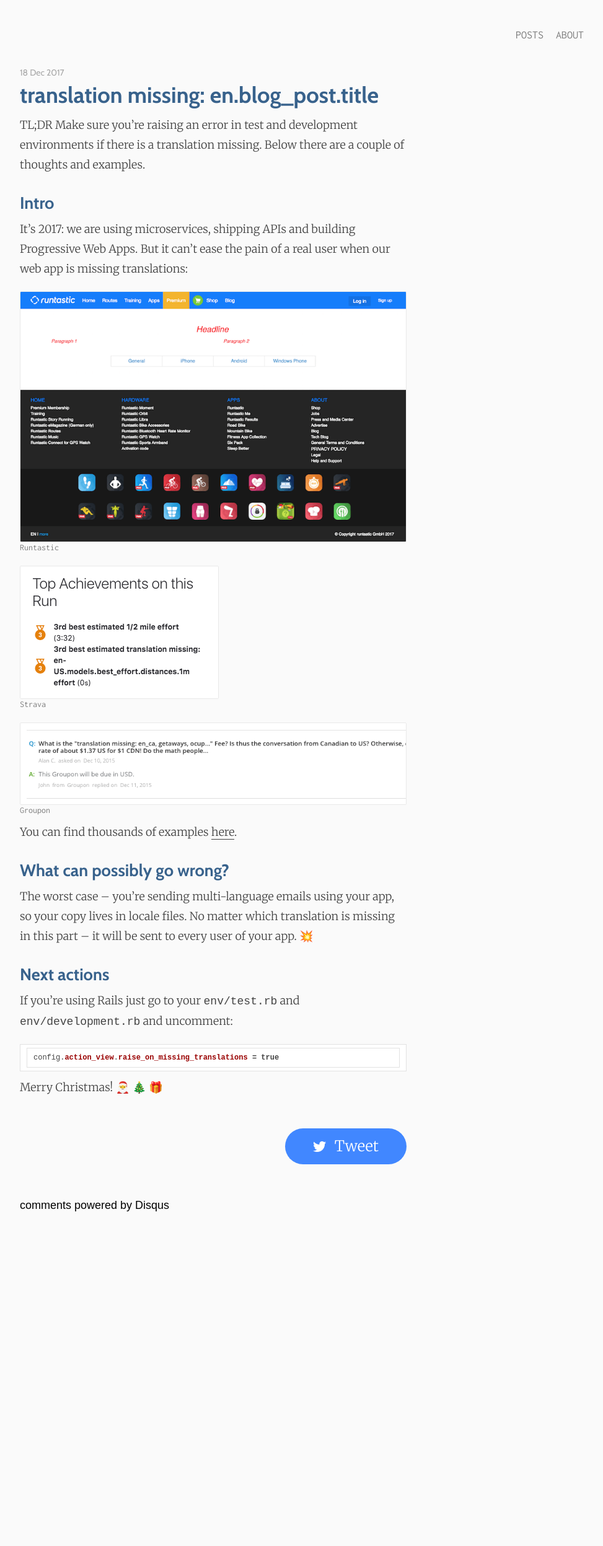
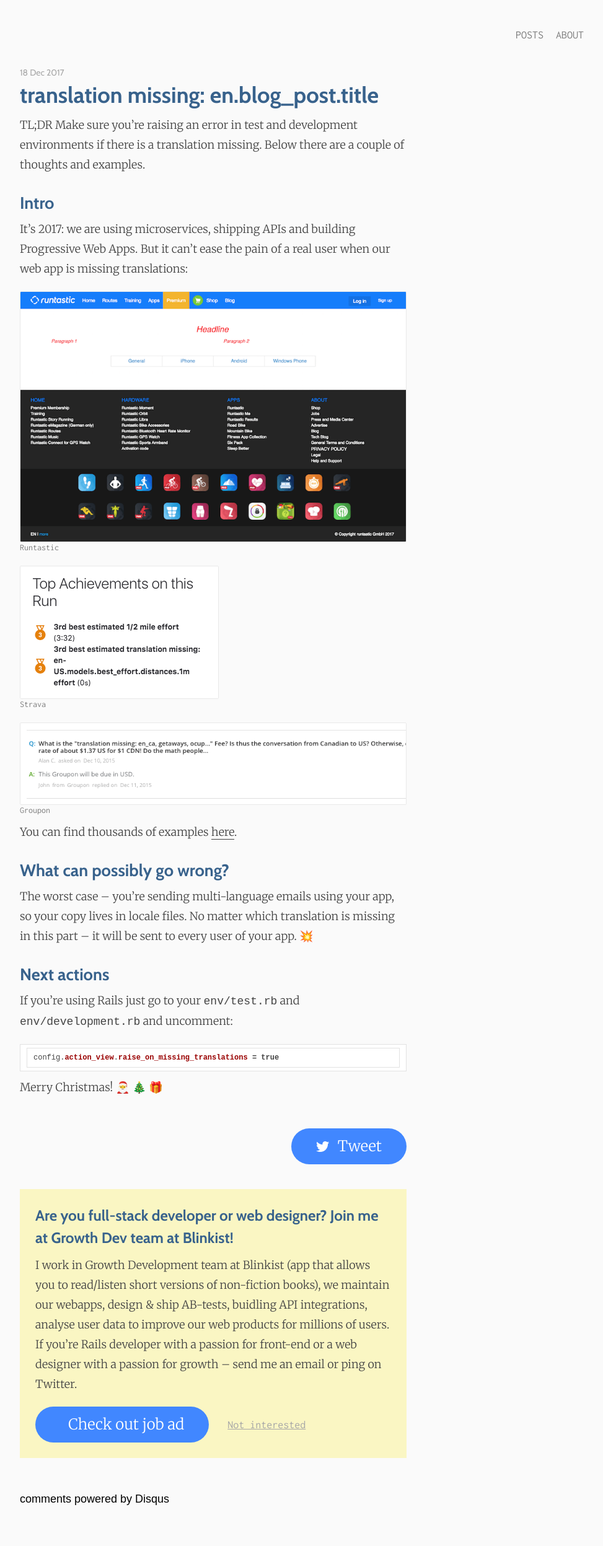
Before and after one commit to makaroni4/img-lint, a Jekyll site: the page built from _posts/2017-12-18-translation-missing-blog-post-title.markdown, in a window 1280 px wide. Shown: the whole page at 62% size, without its empty margins (296-1269 px from the left). Built offline with Jekyll 4.4.1, drawn with Linux system fonts in a browser that asks for light colours; nearby versions of some CDN libraries; emoji names are drawn with the system emoji font; comment, search, counter and statistics services are not loaded; before the commit the page ends 2021 px from its top, so only the background shows below that.

Commit message:
Add job ad to articles

```diff
--- a/_config.yml
+++ b/_config.yml
@@ -6,6 +6,6 @@
 url: http://makaroni4.com
 author:
   name: Anatoli Makarevich
-gems:
+plugins:
   - jekyll-feed
   - jemoji
--- a/_layouts/default.html
+++ b/_layouts/default.html
@@ -17,6 +17,7 @@
     <script type="text/javascript" src="/js/link_decoration.js"></script>
     <script type="text/javascript" src="/js/tweet.js"></script>
     <script type="text/javascript" src="/js/image_popup.js"></script>
+    <script type="text/javascript" src="/js/job_ad.js"></script>
     <script type="text/javascript" src="//cdnjs.cloudflare.com/ajax/libs/jquery-easing/1.3/jquery.easing.min.js"></script>
   </head>
 
--- a/_layouts/post.html
+++ b/_layouts/post.html
@@ -33,6 +33,32 @@
     </div>
   </div>
 
+  <div class="post__job-ad">
+    <div class="job-ad">
+      <div class="job-ad__header">
+        Are you full-stack developer or web designer? Join me at Growth Dev team at Blinkist!
+      </div>
+
+      <div class="job-ad__body">
+        I work in Growth Development team at Blinkist (app that allows you to read/listen short versions of non-fiction books), we maintain our webapps, design & ship AB-tests, buidling API integrations, analyse user data to improve our web products for millions of users. If you’re Rails developer with a passion for front-end or a web designer with a passion for growth – send me an email or ping on Twitter.
+      </div>
+
+      <div class="job-ad__actions">
+        <a class="job-ad__check-out-link tweet" href="https://hire.withgoogle.com/public/jobs/blinkistcom/view/P_AAAAAADAAADBQ6Llo4BRyN">
+          <div class="tweet__container">
+            <div class="tweet__text">
+              Check out job ad
+            </div>
+          </div>
+        </a>
+
+        <a class="job-ad__not-interested-link" href="#">
+          Not interested
+        </a>
+      </div>
+    </div>
+  </div>
+
   <div class="post__comments">
     <div id="disqus_thread"></div>
   </div>
--- a/_sass/_colors.scss
+++ b/_sass/_colors.scss
@@ -6,3 +6,4 @@
 $dark-blue: #38628C;
 $shiny-blue: #4488FC;
 $black: #0E0E0E;
+$yellow: rgba(248, 231, 28, 0.25);
--- a/css/head.scss
+++ b/css/head.scss
@@ -150,6 +150,24 @@
     }
   }
 
+  &__job-ad {
+    display: none;
+    margin-top: 40px;
+
+    &--active {
+      display: block;
+
+      -moz-transition: opacity 1s linear;
+      -o-transition: opacity 1s linear;
+      -webkit-transition: opacity 1s linear;
+      transition: opacity 1s linear;
+    }
+
+    &--fade-out {
+      opacity: 0;
+    }
+  }
+
   &__credits {
     margin-top: 50px;
   }
@@ -183,7 +201,6 @@
   text-decoration: none;
 
   list-style: none;
-
 
   &--active {
     padding-bottom: 4px;
@@ -226,11 +243,13 @@
 
 .tweet {
   display: inline-block;
-  padding: 17px 45px;
+  padding: 17px 40px;
 
-  border-radius: 29px;
+  border-radius: 40px;
 
   background-color: #4187FF;
+
+  text-align: center;
 
   &__container {
     display: flex;
@@ -320,6 +339,51 @@
   }
 }
 
+.job-ad {
+  padding: 25px;
+
+  background-color: $yellow;
+
+  &__header {
+    font-family: 'Cabin', sans-serif;
+    font-weight: 700;
+    font-size: 24px;
+    line-height: 36px;
+    color: $dark-blue;
+  }
+
+  &__body {
+    margin-top: 10px;
+
+    font-family: 'Merriweather', serif;
+    font-weight: 300;
+    font-size: 18px;
+    line-height: 32px;
+    color: $copy-black;
+  }
+
+  &__actions {
+    display: flex;
+    align-items: center;
+    margin-top: 20px;
+  }
+
+  &__not-interested-link {
+    display: inline-block;
+    margin-left: 30px;
+
+    font-family: 'Inconsolata', monospace;
+    font-size: 18px;
+    line-height: 18px;
+    color: $darker-grey;
+    text-decoration: underline;
+
+    &:hover {
+      color: $darkest-grey;
+    }
+  }
+}
+
 @include media("<=tablet") {
   .two-images {
     margin-top: 10px;
@@ -380,4 +444,15 @@
   img {
     width: 100%;
   }
+
+  .job-ad {
+    &__actions {
+      flex-direction: column;
+    }
+
+    &__not-interested-link {
+      margin-left: 0;
+      margin-top: 20px;
+    }
+  }
 }
--- /dev/null
+++ b/js/job_ad.js
@@ -0,0 +1,43 @@
+$(function() {
+  var $jobAd = $(".post__job-ad");
+
+  var createCookie = function(name, value, days) {
+    var expires = "";
+    if (days) {
+        var date = new Date();
+        date.setTime(date.getTime() + (days*24*60*60*1000));
+        expires = "; expires=" + date.toUTCString();
+    }
+    document.cookie = name + "=" + value + expires + "; path=/";
+  }
+
+  var readCookie = function(name) {
+    var nameEQ = name + "=";
+    var ca = document.cookie.split(';');
+    for(var i=0;i < ca.length;i++) {
+        var c = ca[i];
+        while (c.charAt(0)==' ') c = c.substring(1,c.length);
+        if (c.indexOf(nameEQ) == 0) return c.substring(nameEQ.length,c.length);
+    }
+    return null;
+  }
+
+  if($jobAd.length === 0 || readCookie("seen-job-ad")) {
+    return;
+  }
+
+  $jobAd.addClass("post__job-ad--active");
+
+  $jobAd.on("click", ".job-ad__not-interested-link", function(e) {
+    e.preventDefault();
+
+    $jobAd.addClass("post__job-ad--fade-out").delay(1000).queue(function(next){
+      $(this).remove();
+      next();
+    });
+
+    createCookie("seen-job-ad", true, 30);
+
+    ga("send", "event", "job-ad", "close");
+  })
+});
```
